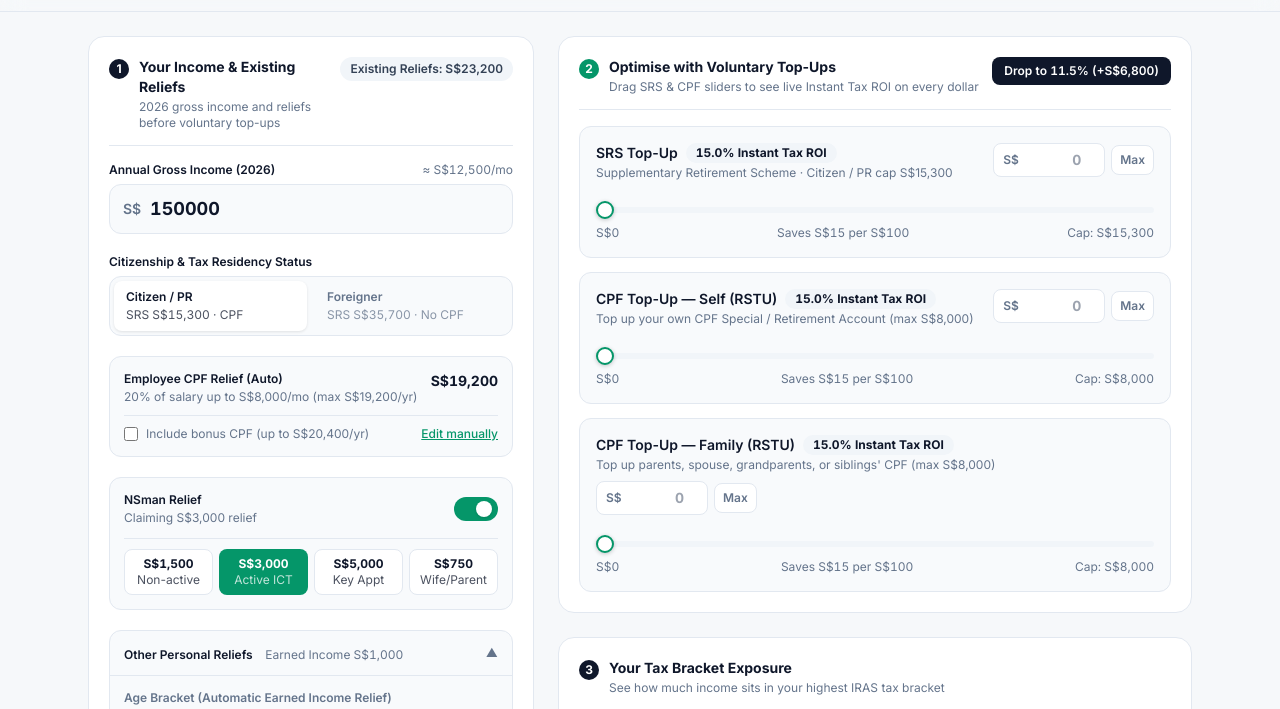
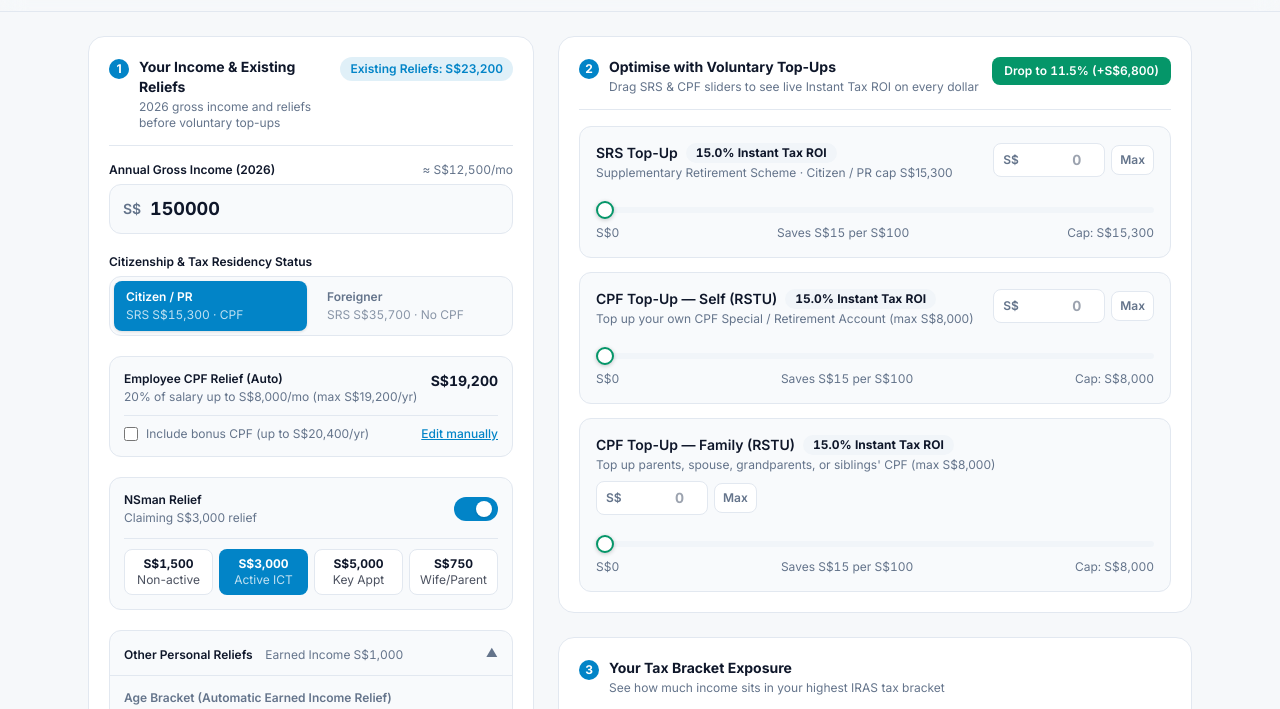
Before and after one commit to terry-wang-pm/singapore-tax-optimiser, a plain HTML site: page index.html in a window 1280 px wide. Shown: the part 182-891 px from the top of the page. Drawn offline with nearby package versions, Linux system fonts and the light colour scheme.

Commit message:
Unify colour system across all interactive selections and badges

```diff
--- a/index.html
+++ b/index.html
@@ -29,11 +29,11 @@
       --card-border: #e2e8f0;
       --foreground: #0f172a;
       --muted-foreground: #64748b;
-      --primary: #0f172a;
+      --primary: #0284c7;
       --primary-foreground: #ffffff;
       --secondary: #f1f5f9;
       --secondary-foreground: #334155;
-      --link: #059669;
+      --link: #0284c7;
       --success: #059669;
       --warning: #d97706;
       --error: #e11d48;
@@ -51,7 +51,7 @@
       --primary-foreground: #0b1117;
       --secondary: #1e293b;
       --secondary-foreground: #e2e8f0;
-      --link: #34d399;
+      --link: #38bdf8;
       --success: #10b981;
       --warning: #f59e0b;
       --error: #f43f5e;
@@ -202,7 +202,7 @@
                 <p class="text-xs text-[var(--muted-foreground)] mt-0.5">2026 gross income and reliefs before voluntary top-ups</p>
               </div>
             </div>
-            <span id="badge-base-reliefs" class="shrink-0 rounded-full bg-[var(--secondary)] px-2.5 py-1 text-xs font-semibold text-[var(--secondary-foreground)] tabular-nums" title="Total automatic and family reliefs before SRS/CPF top-ups">Existing Reliefs: S$0</span>
+            <span id="badge-base-reliefs" class="shrink-0 rounded-full px-2.5 py-1 text-xs font-semibold text-[var(--primary)] tabular-nums" style="background: color-mix(in srgb, var(--primary) 12%, transparent);" title="Total automatic and family reliefs before SRS/CPF top-ups">Existing Reliefs: S$0</span>
           </div>
 
           <div class="mt-4 space-y-5">
@@ -221,7 +221,7 @@
                   max="5000000"
                   step="1000"
                   value="150000"
-                  class="w-full rounded-xl border border-[var(--border)] bg-[var(--content)] py-2.5 pl-10 pr-4 text-lg font-bold text-[var(--foreground)] tabular-nums outline-none focus:border-[var(--success)]"
+                  class="w-full rounded-xl border border-[var(--border)] bg-[var(--content)] py-2.5 pl-10 pr-4 text-lg font-bold text-[var(--foreground)] tabular-nums outline-none focus:border-[var(--primary)]"
                 />
               </div>
             </div>
@@ -254,7 +254,7 @@
               </div>
               <div id="cpf-controls" class="mt-2.5 flex flex-wrap items-center justify-between gap-2 pt-2.5 border-t border-[var(--card-border)]">
                 <label class="inline-flex items-center gap-2 text-xs text-[var(--muted-foreground)] cursor-pointer select-none">
-                  <input id="toggle-cpf-aw" type="checkbox" class="h-3.5 w-3.5 accent-[var(--success)]" />
+                  <input id="toggle-cpf-aw" type="checkbox" class="h-3.5 w-3.5 accent-[var(--primary)]" />
                   Include bonus CPF (up to S$20,400/yr)
                 </label>
                 <div id="cpf-override-wrap" class="flex items-center gap-1.5"></div>
@@ -299,7 +299,7 @@
                 <div class="pt-2 border-t border-[var(--card-border)]">
                   <div class="flex items-center justify-between mb-2">
                     <span class="text-xs font-semibold text-[var(--muted-foreground)]">Select Applicable YA 2026 Reliefs</span>
-                    <span id="other-reliefs-subtotal" class="text-xs font-bold text-[var(--success)] tabular-nums"></span>
+                    <span id="other-reliefs-subtotal" class="text-xs font-bold text-[var(--primary)] tabular-nums"></span>
                   </div>
                   <div id="other-reliefs-picker" class="space-y-2"></div>
                 </div>
@@ -326,7 +326,7 @@
         <section class="rounded-2xl border border-[var(--border)] bg-[var(--card)] p-5">
           <div class="flex flex-wrap items-start justify-between gap-3 pb-3.5 border-b border-[var(--card-border)]">
             <div class="flex items-start gap-2.5">
-              <span class="mt-0.5 flex h-5 w-5 shrink-0 items-center justify-center rounded-full bg-[var(--success)] text-xs font-bold text-[var(--primary-foreground)]">2</span>
+              <span class="mt-0.5 flex h-5 w-5 shrink-0 items-center justify-center rounded-full bg-[var(--primary)] text-xs font-bold text-[var(--primary-foreground)]">2</span>
               <div>
                 <h2 class="text-sm font-bold text-[var(--foreground)]">Optimise with Voluntary Top-Ups</h2>
                 <p class="text-xs text-[var(--muted-foreground)] mt-0.5">Drag SRS &amp; CPF sliders to see live Instant Tax ROI on every dollar</p>
@@ -341,7 +341,7 @@
               <button
                 id="btn-auto-optimize-card"
                 type="button"
-                class="inline-flex items-center gap-1.5 rounded-lg bg-[var(--primary)] px-3 py-1.5 text-xs font-semibold text-[var(--primary-foreground)] transition hover:opacity-90 cursor-pointer tabular-nums"
+                class="inline-flex items-center gap-1.5 rounded-lg bg-[var(--success)] px-3 py-1.5 text-xs font-semibold text-[var(--primary-foreground)] transition hover:opacity-90 cursor-pointer tabular-nums"
               >
                 Auto-Optimize Top-Ups
               </button>
@@ -890,13 +890,13 @@
       const sel = state.other;
       const bd = sc.otherBd;
       const activeBox = (on) => on
-        ? 'border-color: color-mix(in srgb, var(--success) 55%, transparent); background: color-mix(in srgb, var(--success) 8%, var(--card));'
+        ? 'border-color: color-mix(in srgb, var(--primary) 55%, transparent); background: color-mix(in srgb, var(--primary) 8%, var(--card));'
         : 'border-color: var(--border); background: var(--card);';
 
       const pillBtn = (attr, active, label) =>
         `<button ${attr} type="button" class="rounded-md px-2 py-1 text-xs font-semibold cursor-pointer border transition ${
           active
-            ? 'bg-[var(--success)] text-[var(--primary-foreground)] border-transparent'
+            ? 'bg-[var(--primary)] text-[var(--primary-foreground)] border-transparent'
             : 'bg-[var(--card)] text-[var(--muted-foreground)] border-[var(--border)]'
         }">${label}</button>`;
 
@@ -915,10 +915,10 @@
         <div class="rounded-lg border px-3 py-2" style="${activeBox(sel.spouseEnabled)}">
           <div class="flex items-center justify-between gap-2">
             <label class="flex items-center gap-2 text-xs font-medium text-[var(--foreground)] cursor-pointer select-none">
-              <input data-other-check="spouseEnabled" type="checkbox" ${sel.spouseEnabled ? 'checked' : ''} class="h-3.5 w-3.5 accent-[var(--success)]" />
+              <input data-other-check="spouseEnabled" type="checkbox" ${sel.spouseEnabled ? 'checked' : ''} class="h-3.5 w-3.5 accent-[var(--primary)]" />
               <span>Spouse Relief</span>
             </label>
-            <span class="text-xs font-bold tabular-nums ${sel.spouseEnabled ? 'text-[var(--success)]' : 'text-[var(--muted-foreground)]'}">
+            <span class="text-xs font-bold tabular-nums ${sel.spouseEnabled ? 'text-[var(--primary)]' : 'text-[var(--muted-foreground)]'}">
               ${sel.spouseEnabled ? '+' + fmtSGD(bd.spouse) : 'S$2,000'}
             </span>
           </div>
@@ -926,7 +926,7 @@
             <div class="mt-2 pt-2 border-t border-[var(--card-border)] flex items-center justify-between text-xs text-[var(--muted-foreground)]">
               <span>Spouse income ≤ S$8,000</span>
               <label class="inline-flex items-center gap-1.5 cursor-pointer select-none">
-                <input data-other-check="spouseDisability" type="checkbox" ${sel.spouseDisability ? 'checked' : ''} class="h-3 w-3 accent-[var(--success)]" />
+                <input data-other-check="spouseDisability" type="checkbox" ${sel.spouseDisability ? 'checked' : ''} class="h-3 w-3 accent-[var(--primary)]" />
                 Disability (S$5,500)
               </label>
             </div>` : ''}
@@ -936,10 +936,10 @@
         <div class="rounded-lg border px-3 py-2" style="${activeBox(sel.qcrEnabled)}">
           <div class="flex items-center justify-between gap-2">
             <label class="flex items-center gap-2 text-xs font-medium text-[var(--foreground)] cursor-pointer select-none">
-              <input data-other-check="qcrEnabled" type="checkbox" ${sel.qcrEnabled ? 'checked' : ''} class="h-3.5 w-3.5 accent-[var(--success)]" />
+              <input data-other-check="qcrEnabled" type="checkbox" ${sel.qcrEnabled ? 'checked' : ''} class="h-3.5 w-3.5 accent-[var(--primary)]" />
               <span>Qualifying Child Relief (QCR)</span>
             </label>
-            <span class="text-xs font-bold tabular-nums ${sel.qcrEnabled ? 'text-[var(--success)]' : 'text-[var(--muted-foreground)]'}">
+            <span class="text-xs font-bold tabular-nums ${sel.qcrEnabled ? 'text-[var(--primary)]' : 'text-[var(--muted-foreground)]'}">
               ${sel.qcrEnabled ? '+' + fmtSGD(bd.qcr) : 'S$4,000 / child'}
             </span>
           </div>
@@ -947,7 +947,7 @@
             <div class="mt-2 pt-2 border-t border-[var(--card-border)] flex flex-wrap items-center justify-between gap-2 text-xs text-[var(--muted-foreground)]">
               <div class="flex items-center gap-2"><span>Children:</span>${stepper('qcrChildren', sel.qcrChildren, 1, 6)}</div>
               <label class="inline-flex items-center gap-1.5 cursor-pointer select-none">
-                <input data-other-check="qcrDisability" type="checkbox" ${sel.qcrDisability ? 'checked' : ''} class="h-3 w-3 accent-[var(--success)]" />
+                <input data-other-check="qcrDisability" type="checkbox" ${sel.qcrDisability ? 'checked' : ''} class="h-3 w-3 accent-[var(--primary)]" />
                 Disability (S$7,500)
               </label>
             </div>` : ''}
@@ -957,10 +957,10 @@
         <div class="rounded-lg border px-3 py-2" style="${activeBox(sel.wmcrEnabled)}">
           <div class="flex items-center justify-between gap-2">
             <label class="flex items-center gap-2 text-xs font-medium text-[var(--foreground)] cursor-pointer select-none">
-              <input data-other-check="wmcrEnabled" type="checkbox" ${sel.wmcrEnabled ? 'checked' : ''} class="h-3.5 w-3.5 accent-[var(--success)]" />
+              <input data-other-check="wmcrEnabled" type="checkbox" ${sel.wmcrEnabled ? 'checked' : ''} class="h-3.5 w-3.5 accent-[var(--primary)]" />
               <span>Working Mother's Child Relief</span>
             </label>
-            <span class="text-xs font-bold tabular-nums ${sel.wmcrEnabled ? 'text-[var(--success)]' : 'text-[var(--muted-foreground)]'}">
+            <span class="text-xs font-bold tabular-nums ${sel.wmcrEnabled ? 'text-[var(--primary)]' : 'text-[var(--muted-foreground)]'}">
               ${sel.wmcrEnabled ? '+' + fmtSGD(bd.wmcr) : 'From S$8,000'}
             </span>
           </div>
@@ -980,10 +980,10 @@
         <div class="rounded-lg border px-3 py-2" style="${activeBox(sel.parentEnabled)}">
           <div class="flex items-center justify-between gap-2">
             <label class="flex items-center gap-2 text-xs font-medium text-[var(--foreground)] cursor-pointer select-none">
-              <input data-other-check="parentEnabled" type="checkbox" ${sel.parentEnabled ? 'checked' : ''} class="h-3.5 w-3.5 accent-[var(--success)]" />
+              <input data-other-check="parentEnabled" type="checkbox" ${sel.parentEnabled ? 'checked' : ''} class="h-3.5 w-3.5 accent-[var(--primary)]" />
               <span>Parent Relief</span>
             </label>
-            <span class="text-xs font-bold tabular-nums ${sel.parentEnabled ? 'text-[var(--success)]' : 'text-[var(--muted-foreground)]'}">
+            <span class="text-xs font-bold tabular-nums ${sel.parentEnabled ? 'text-[var(--primary)]' : 'text-[var(--muted-foreground)]'}">
               ${sel.parentEnabled ? '+' + fmtSGD(bd.parent) : 'Up to S$9,000'}
             </span>
           </div>
@@ -992,7 +992,7 @@
               <div class="flex flex-wrap items-center justify-between gap-2">
                 <div class="flex items-center gap-2"><span>Parents (max 2):</span>${stepper('parentCount', sel.parentCount, 1, 2)}</div>
                 <label class="inline-flex items-center gap-1.5 cursor-pointer select-none">
-                  <input data-other-check="parentDisability" type="checkbox" ${sel.parentDisability ? 'checked' : ''} class="h-3 w-3 accent-[var(--success)]" />
+                  <input data-other-check="parentDisability" type="checkbox" ${sel.parentDisability ? 'checked' : ''} class="h-3 w-3 accent-[var(--primary)]" />
                   Disability
                 </label>
               </div>
@@ -1007,10 +1007,10 @@
         <div class="rounded-lg border px-3 py-2" style="${activeBox(sel.gcrEnabled)}">
           <div class="flex items-center justify-between gap-2">
             <label class="flex items-center gap-2 text-xs font-medium text-[var(--foreground)] cursor-pointer select-none">
-              <input data-other-check="gcrEnabled" type="checkbox" ${sel.gcrEnabled ? 'checked' : ''} class="h-3.5 w-3.5 accent-[var(--success)]" />
+              <input data-other-check="gcrEnabled" type="checkbox" ${sel.gcrEnabled ? 'checked' : ''} class="h-3.5 w-3.5 accent-[var(--primary)]" />
               <span>Grandparent Caregiver Relief (GCR)</span>
             </label>
-            <span class="text-xs font-bold tabular-nums ${sel.gcrEnabled ? 'text-[var(--success)]' : 'text-[var(--muted-foreground)]'}">
+            <span class="text-xs font-bold tabular-nums ${sel.gcrEnabled ? 'text-[var(--primary)]' : 'text-[var(--muted-foreground)]'}">
               ${sel.gcrEnabled ? '+S$3,000' : 'S$3,000'}
             </span>
           </div>
@@ -1020,10 +1020,10 @@
         <div class="rounded-lg border px-3 py-2" style="${activeBox(sel.lifeInsuranceEnabled && bd.lifeCap > 0)}; opacity:${bd.lifeCap === 0 ? '0.6' : '1'};">
           <div class="flex items-center justify-between gap-2">
             <label class="flex items-center gap-2 text-xs font-medium text-[var(--foreground)] cursor-pointer select-none">
-              <input data-other-check="lifeInsuranceEnabled" type="checkbox" ${bd.lifeCap === 0 ? 'disabled' : ''} ${sel.lifeInsuranceEnabled && bd.lifeCap > 0 ? 'checked' : ''} class="h-3.5 w-3.5 accent-[var(--success)]" />
+              <input data-other-check="lifeInsuranceEnabled" type="checkbox" ${bd.lifeCap === 0 ? 'disabled' : ''} ${sel.lifeInsuranceEnabled && bd.lifeCap > 0 ? 'checked' : ''} class="h-3.5 w-3.5 accent-[var(--primary)]" />
               <span>Life Insurance Relief</span>
             </label>
-            <span class="text-xs font-bold tabular-nums ${sel.lifeInsuranceEnabled && bd.lifeCap > 0 ? 'text-[var(--success)]' : 'text-[var(--muted-foreground)]'}">
+            <span class="text-xs font-bold tabular-nums ${sel.lifeInsuranceEnabled && bd.lifeCap > 0 ? 'text-[var(--primary)]' : 'text-[var(--muted-foreground)]'}">
               ${bd.lifeCap === 0 ? 'Ineligible (CPF ≥ S$5k)' : sel.lifeInsuranceEnabled ? '+' + fmtSGD(bd.life) : 'Up to ' + fmtSGD(bd.lifeCap)}
             </span>
           </div>
@@ -1099,9 +1099,9 @@
       const citBtn = document.getElementById('btn-citizen-pr');
       const forBtn = document.getElementById('btn-foreigner');
       const applySeg = (el, active) => {
-        el.style.background = active ? 'var(--card)' : 'transparent';
-        el.style.color = active ? 'var(--foreground)' : 'var(--muted-foreground)';
-        el.style.boxShadow = active ? '0 1px 3px rgba(0,0,0,0.1)' : 'none';
+        el.style.background = active ? 'var(--primary)' : 'transparent';
+        el.style.color = active ? 'var(--primary-foreground)' : 'var(--muted-foreground)';
+        el.style.boxShadow = active ? '0 1px 3px rgba(0,0,0,0.12)' : 'none';
       };
       applySeg(citBtn, sc.isCit);
       applySeg(forBtn, !sc.isCit);
@@ -1129,7 +1129,7 @@
       nsCard.style.opacity = sc.isCit ? '1' : '0.55';
       nsBtn.disabled = !sc.isCit;
       nsBtn.setAttribute('aria-checked', String(nsOn));
-      nsBtn.style.background = nsOn ? 'var(--success)' : 'var(--secondary)';
+      nsBtn.style.background = nsOn ? 'var(--primary)' : 'var(--secondary)';
       nsKnob.style.transform = nsOn ? 'translateX(22px)' : 'translateX(4px)';
       document.getElementById('nsman-subtitle').textContent = !sc.isCit
         ? 'Citizens & PRs only'
@@ -1142,7 +1142,7 @@
           const sel = state.nsmanTier === t.value;
           return `<button data-ns-tier="${t.value}" type="button" class="rounded-lg px-2 py-1.5 text-center transition cursor-pointer border ${
             sel
-              ? 'bg-[var(--success)] text-[var(--primary-foreground)] border-transparent'
+              ? 'bg-[var(--primary)] text-[var(--primary-foreground)] border-transparent'
               : 'bg-[var(--card)] text-[var(--foreground)] border-[var(--border)]'
           }"><div class="text-xs font-bold tabular-nums">${t.label}</div><div class="text-xs opacity-75">${t.desc}</div></button>`;
         }).join('');
@@ -1153,7 +1153,7 @@
       // Other Personal Reliefs Picker
       document.getElementById('advanced-summary').innerHTML =
         `Earned Income ${fmtSGD(sc.eir)}` +
-        (sc.otherBd.total > 0 ? ` <span class="text-[var(--success)] font-semibold">+ ${fmtSGD(sc.otherBd.total)} (${sc.otherBd.selectedCount})</span>` : '');
+        (sc.otherBd.total > 0 ? ` <span class="text-[var(--primary)] font-semibold">+ ${fmtSGD(sc.otherBd.total)} (${sc.otherBd.selectedCount})</span>` : '');
       document.getElementById('advanced-panel').classList.toggle('hidden', !state.showAdvanced);
       document.getElementById('advanced-chevron').textContent = state.showAdvanced ? '▲' : '▼';
       document.getElementById('age-buttons').innerHTML = AGE_GROUPS.map((g) => {
```
